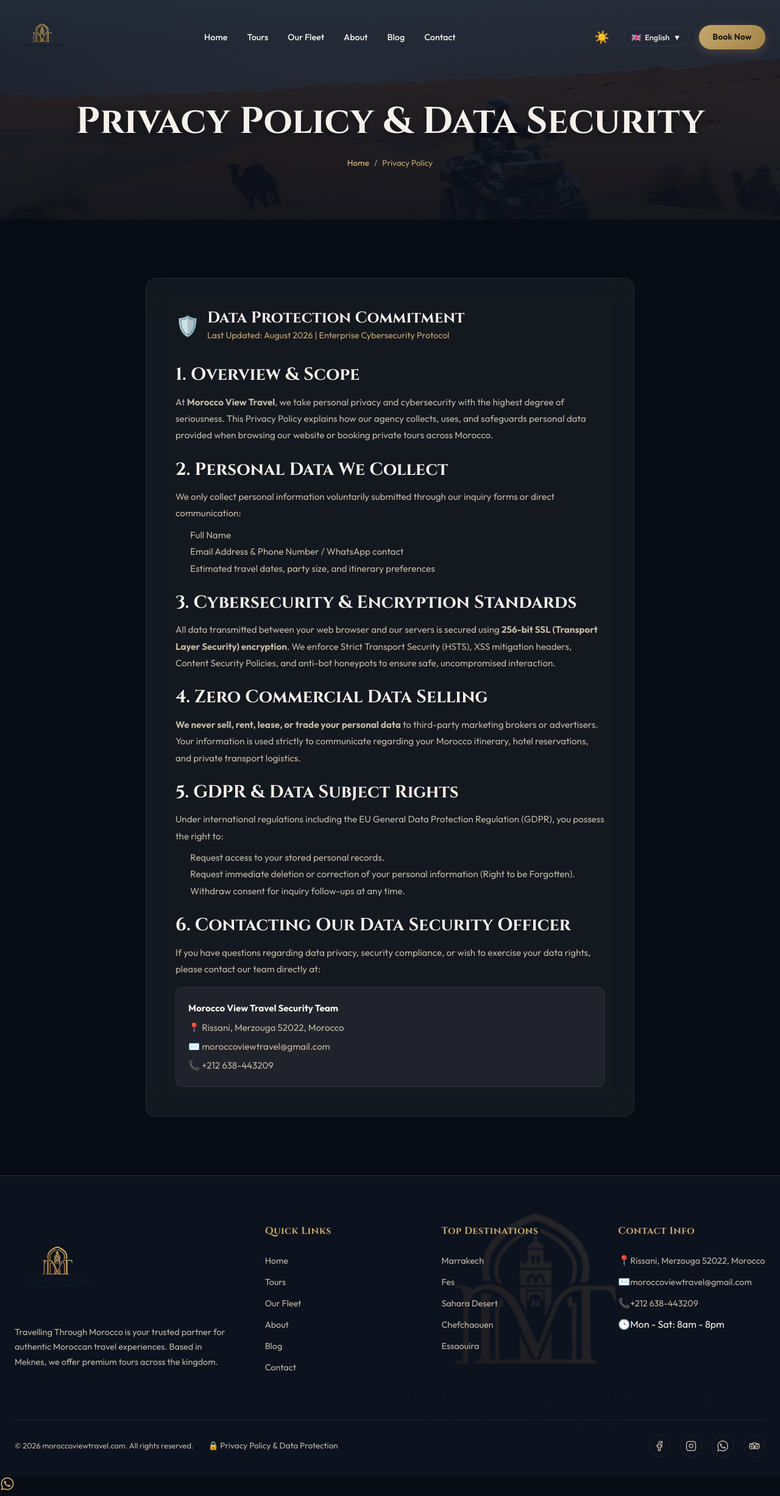
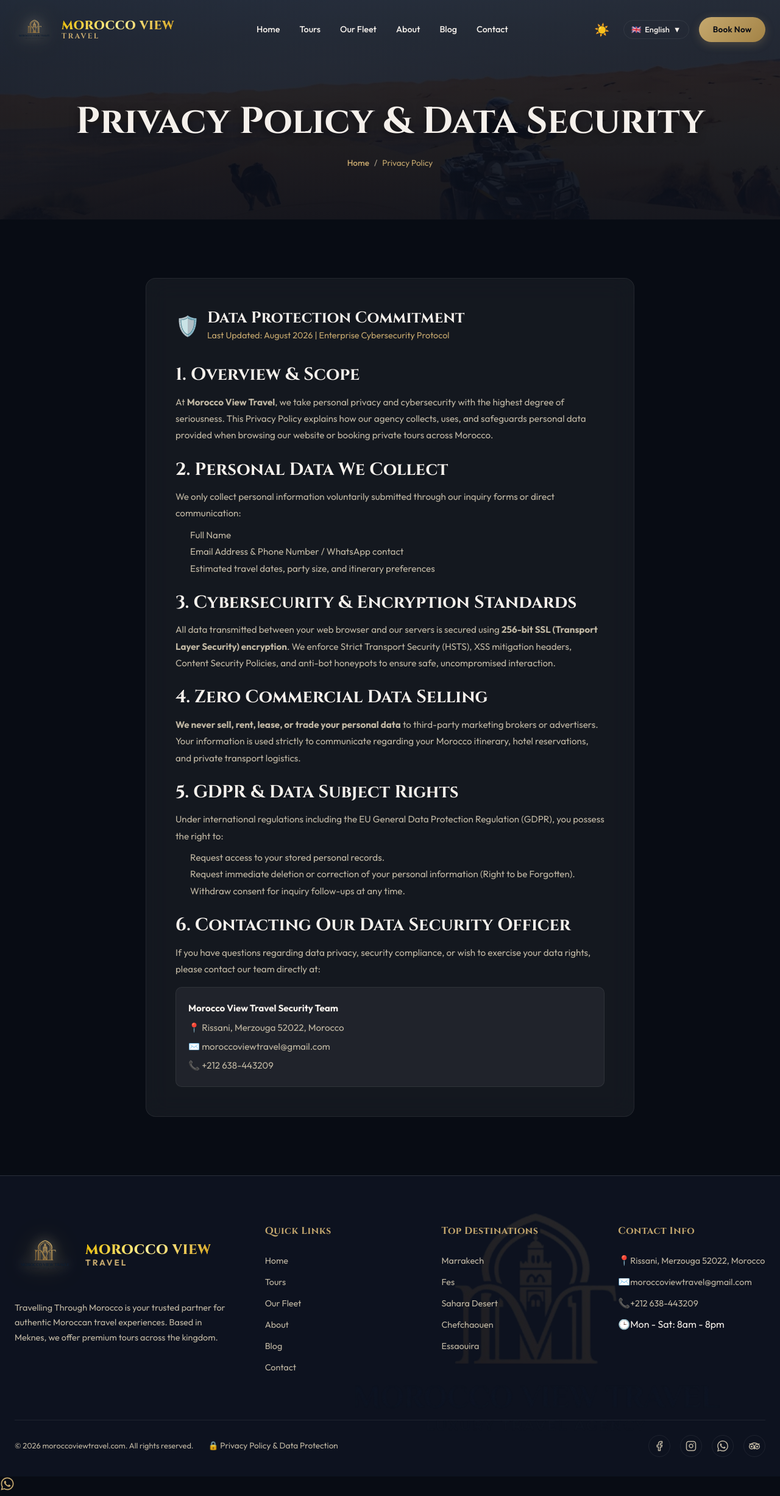
Before and after one commit to NouredineX/morocco-view-travel, a Next.js app: page /en/privacy-policy in a window 1280 px wide. Shown: the whole page at 61% size. Built offline with nearby package versions, Linux system fonts and the light colour scheme.

Commit message:
fix: add gold halo drop-shadow filter for dark mode logo visibility and add agency name typography next to logo in Header and Footer

```diff
--- a/src/app/globals.css
+++ b/src/app/globals.css
@@ -1827,6 +1827,24 @@
   z-index: 1;
 }
 
+/* Ensure Logo Graphic Pops Out Brightly in Dark Mode */
+.logo-img-wrapper img,
+.footer-logo-wrapper img {
+  filter: drop-shadow(0 0 10px rgba(255, 255, 255, 0.45)) drop-shadow(0 0 20px rgba(230, 184, 0, 0.35));
+  transition: filter var(--transition-base), transform var(--transition-base);
+}
+
+.logo-img-wrapper:hover img,
+.footer-logo-wrapper:hover img {
+  transform: scale(1.05);
+  filter: drop-shadow(0 0 14px rgba(255, 255, 255, 0.6)) drop-shadow(0 0 25px rgba(230, 184, 0, 0.5));
+}
+
+[data-theme="light"] .logo-img-wrapper img,
+[data-theme="light"] .footer-logo-wrapper img {
+  filter: drop-shadow(0 2px 8px rgba(0, 0, 0, 0.18));
+}
+
 .footer-title {
   color: var(--color-primary) !important;
   font-family: var(--font-heading);
--- a/src/components/layout/Footer.tsx
+++ b/src/components/layout/Footer.tsx
@@ -19,16 +19,39 @@
               href={`/${locale}`}
               className="footer-logo"
               id="footer-logo"
-              style={{ display: 'inline-flex', alignItems: 'center', textDecoration: 'none', marginBottom: '1.5rem' }}
+              style={{ display: 'inline-flex', alignItems: 'center', gap: '1rem', textDecoration: 'none', marginBottom: '1.5rem' }}
             >
-              <div style={{ position: 'relative', width: '140px', height: '140px' }}>
+              <div className="footer-logo-wrapper" style={{ position: 'relative', width: '100px', height: '100px', flexShrink: 0 }}>
                 <Image
                   src="/images/logo.png"
                   alt="Morocco View Travel Logo"
                   fill
-                  sizes="140px"
+                  sizes="100px"
                   style={{ objectFit: 'contain' }}
                 />
+              </div>
+              <div style={{ display: 'flex', flexDirection: 'column', lineHeight: '1.15' }}>
+                <span style={{
+                  fontFamily: 'var(--font-heading)',
+                  fontWeight: 800,
+                  fontSize: '1.4rem',
+                  letterSpacing: '0.5px',
+                  background: 'linear-gradient(135deg, #E6B800 0%, #FFF099 50%, #D4A017 100%)',
+                  WebkitBackgroundClip: 'text',
+                  WebkitTextFillColor: 'transparent',
+                  textTransform: 'uppercase'
+                }}>
+                  Morocco View
+                </span>
+                <span style={{
+                  fontSize: '0.85rem',
+                  fontWeight: 700,
+                  letterSpacing: '3px',
+                  color: 'var(--color-primary)',
+                  textTransform: 'uppercase'
+                }}>
+                  Travel
+                </span>
               </div>
             </Link>
             <p className="footer-about-text">
--- a/src/components/layout/Header.tsx
+++ b/src/components/layout/Header.tsx
@@ -71,17 +71,40 @@
           className="navbar-logo"
           onClick={closeMobileMenu}
           id="logo-link"
-          style={{ display: 'flex', alignItems: 'center', textDecoration: 'none' }}
+          style={{ display: 'flex', alignItems: 'center', gap: '0.75rem', textDecoration: 'none' }}
         >
-          <div style={{ position: 'relative', width: '90px', height: '90px' }}>
+          <div className="logo-img-wrapper" style={{ position: 'relative', width: '65px', height: '65px', flexShrink: 0 }}>
             <Image
               src="/images/logo.png"
               alt="Morocco View Travel Logo"
               fill
-              sizes="90px"
+              sizes="65px"
               style={{ objectFit: 'contain' }}
               priority
             />
+          </div>
+          <div className="logo-text-brand" style={{ display: 'flex', flexDirection: 'column', lineHeight: '1.15' }}>
+            <span style={{
+              fontFamily: 'var(--font-heading)',
+              fontWeight: 800,
+              fontSize: '1.25rem',
+              letterSpacing: '0.5px',
+              background: 'linear-gradient(135deg, #E6B800 0%, #FFF099 50%, #D4A017 100%)',
+              WebkitBackgroundClip: 'text',
+              WebkitTextFillColor: 'transparent',
+              textTransform: 'uppercase'
+            }}>
+              Morocco View
+            </span>
+            <span style={{
+              fontSize: '0.75rem',
+              fontWeight: 700,
+              letterSpacing: '2.5px',
+              color: 'var(--color-primary)',
+              textTransform: 'uppercase'
+            }}>
+              Travel
+            </span>
           </div>
         </Link>
 
```
